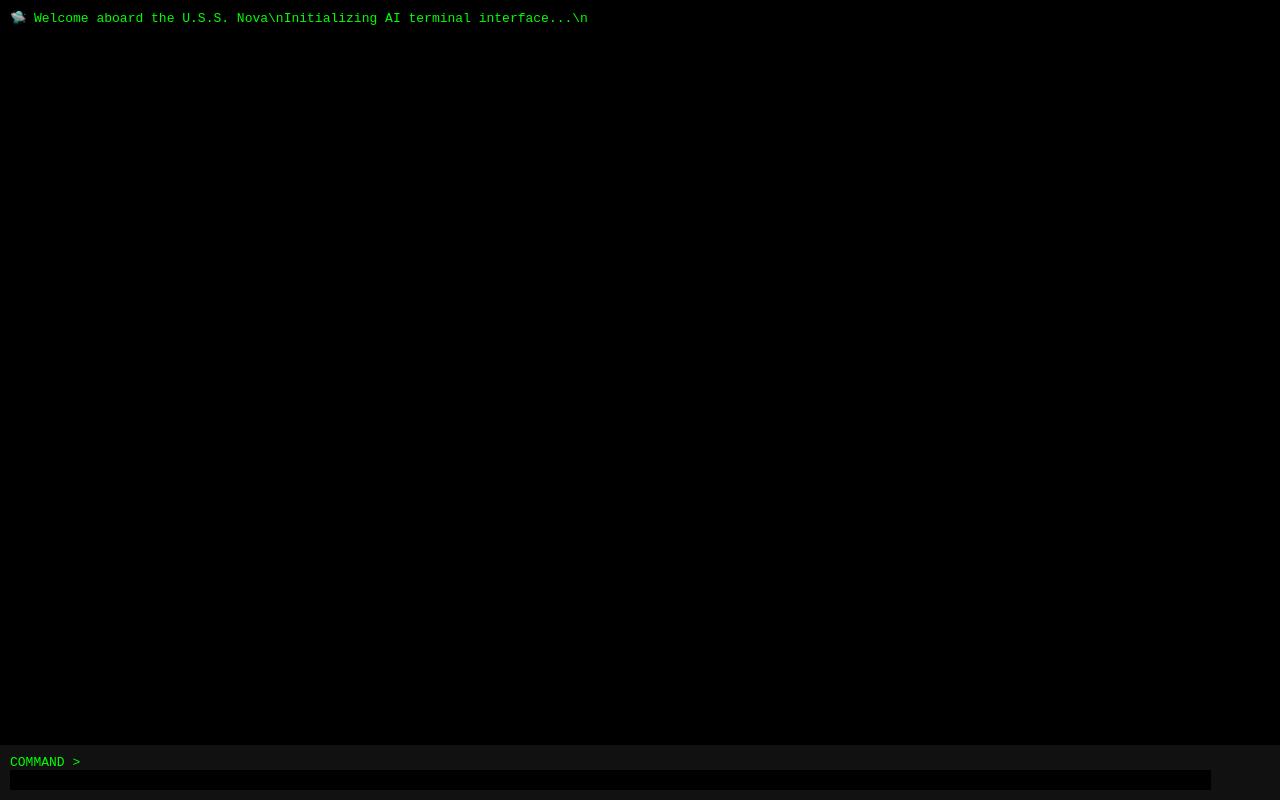
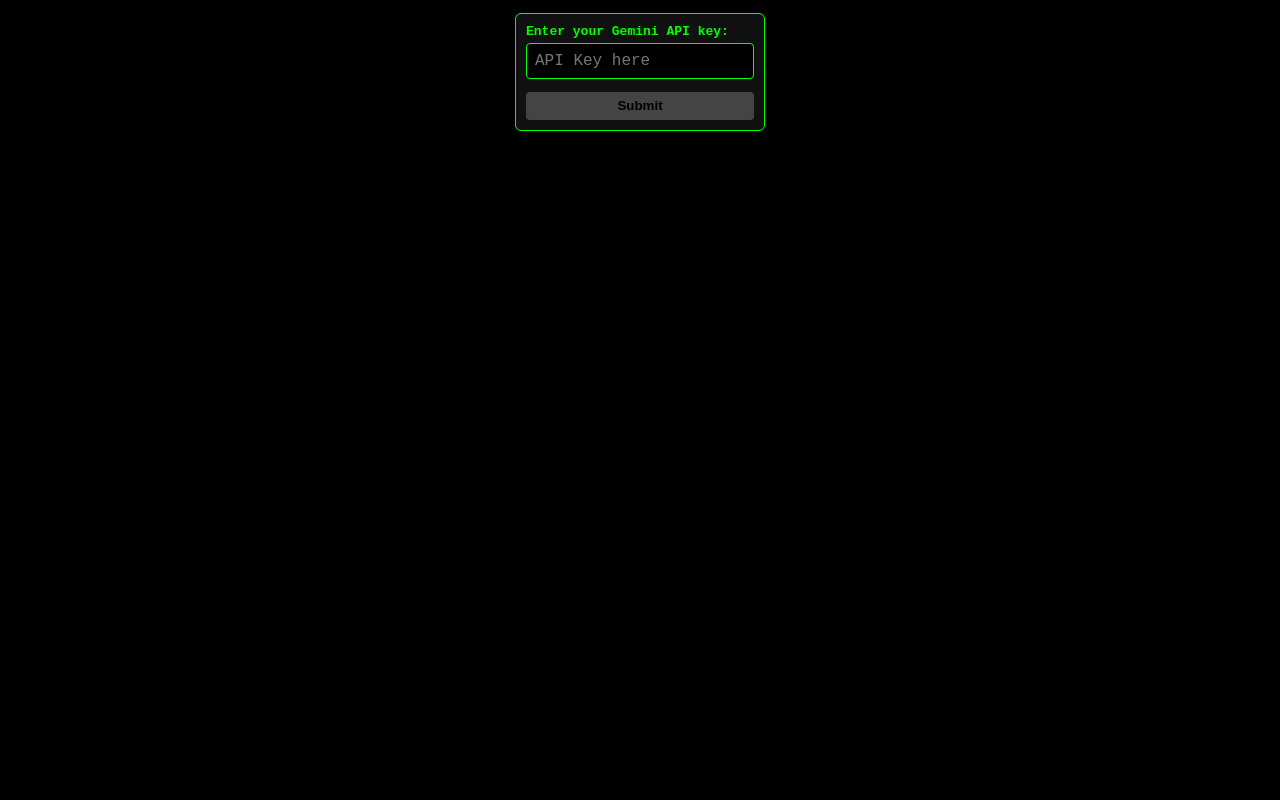
Before and after one commit to zaiahgaming/ai-terminal, a plain HTML site: page ai_console.html in a window 1280 px wide. Drawn offline with Linux system fonts and the light colour scheme.

Commit message:
Update ai_console.html
so users can add there own api keys

```diff
--- a/ai_console.html
+++ b/ai_console.html
@@ -2,7 +2,7 @@
 <html lang="en">
 <head>
   <meta charset="UTF-8" />
-  <title>Starship Terminal</title>
+  <title>Starship AI Terminal</title>
   <style>
     body {
       margin: 0;
@@ -22,10 +22,13 @@
     #input-line {
       padding: 10px;
       background-color: #111;
+      display: flex;
+      align-items: center;
     }
     #input-line::before {
       content: "COMMAND > ";
       color: lime;
+      flex-shrink: 0;
     }
     input {
       background: black;
@@ -33,28 +36,99 @@
       border: none;
       font-family: monospace;
       font-size: 16px;
-      width: 95%;
+      flex-grow: 1;
       outline: none;
       caret-color: lime;
     }
-    ::selection {
+    #api-key-container {
+      padding: 10px;
+      background: #111;
+      display: flex;
+      flex-direction: column;
+      max-width: 500px;
+      margin: 1em auto;
+      border: 1px solid lime;
+      border-radius: 6px;
+    }
+    #api-key-container label {
+      margin-bottom: 0.3em;
+      font-weight: bold;
+      color: lime;
+    }
+    #api-key-container input {
+      padding: 0.5em;
+      font-family: monospace;
+      font-size: 16px;
+      border: 1px solid lime;
+      border-radius: 4px;
+      background: black;
+      color: lime;
+      margin-bottom: 0.8em;
+    }
+    #api-key-container button {
+      padding: 0.5em 1em;
       background: lime;
+      border: none;
       color: black;
+      font-weight: bold;
+      cursor: pointer;
+      border-radius: 4px;
+    }
+    #api-key-container button:disabled {
+      background: #444;
+      cursor: not-allowed;
     }
   </style>
 </head>
 <body>
-  <div id="terminal">🛸 Welcome aboard the U.S.S. Nova\nInitializing AI terminal interface...\n</div>
-  <div id="input-line">
+
+  <div id="api-key-container">
+    <label for="api-key-input">Enter your Gemini API key:</label>
+    <input type="text" id="api-key-input" placeholder="API Key here" />
+    <button id="api-key-submit" disabled>Submit</button>
+  </div>
+
+  <div id="terminal" style="display:none;">
+🛸 Welcome aboard the U.S.S. Nova
+Initializing AI terminal interface...
+  </div>
+
+  <div id="input-line" style="display:none;">
     <input type="text" id="input" autocomplete="off" autofocus />
   </div>
 
   <script>
-    const API_KEY = "api key here"; // Replace with your actual API key
+    const apiKeyInput = document.getElementById('api-key-input');
+    const apiKeySubmit = document.getElementById('api-key-submit');
+    const apiKeyContainer = document.getElementById('api-key-container');
+    const terminal = document.getElementById('terminal');
+    const inputLine = document.getElementById('input-line');
+    const input = document.getElementById('input');
+
+    let API_KEY = null;
     const MODEL = "gemini-2.0-flash";
-    const terminal = document.getElementById("terminal");
-    const input = document.getElementById("input");
 
+    // Enable submit button only if input is not empty
+    apiKeyInput.addEventListener('input', () => {
+      apiKeySubmit.disabled = !apiKeyInput.value.trim();
+    });
+
+    apiKeySubmit.addEventListener('click', () => {
+      API_KEY = apiKeyInput.value.trim();
+      if (!API_KEY) return;
+
+      // Hide API key input UI
+      apiKeyContainer.style.display = 'none';
+
+      // Show terminal and input line
+      terminal.style.display = 'block';
+      inputLine.style.display = 'flex';
+
+      // Focus input
+      input.focus();
+    });
+
+    // Initial conversation prompt
     const conversation = [
       {
         role: "user",
@@ -76,6 +150,11 @@ Always respond as a real starship terminal system.`
       }
     ];
 
+    function printToTerminal(text) {
+      terminal.innerHTML += text + "\n";
+      terminal.scrollTop = terminal.scrollHeight;
+    }
+
     input.addEventListener("keydown", async (e) => {
       if (e.key === "Enter") {
         const userInput = input.value.trim();
@@ -96,11 +175,6 @@ Always respond as a real starship terminal system.`
         });
       }
     });
-
-    function printToTerminal(text) {
-      terminal.innerHTML += text.replace(/\n/g, "<br>") + "<br>";
-      terminal.scrollTop = terminal.scrollHeight;
-    }
 
     async function sendToGemini(convo) {
       try {
```
